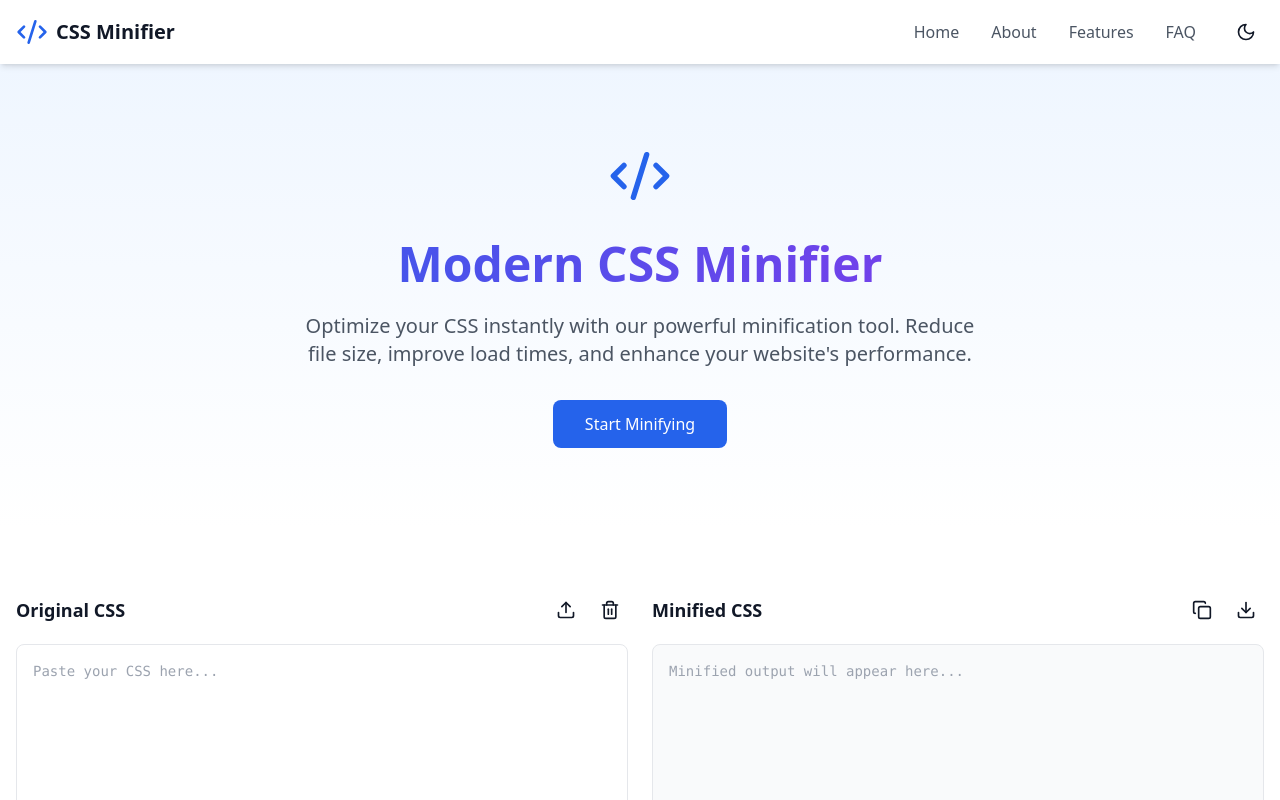
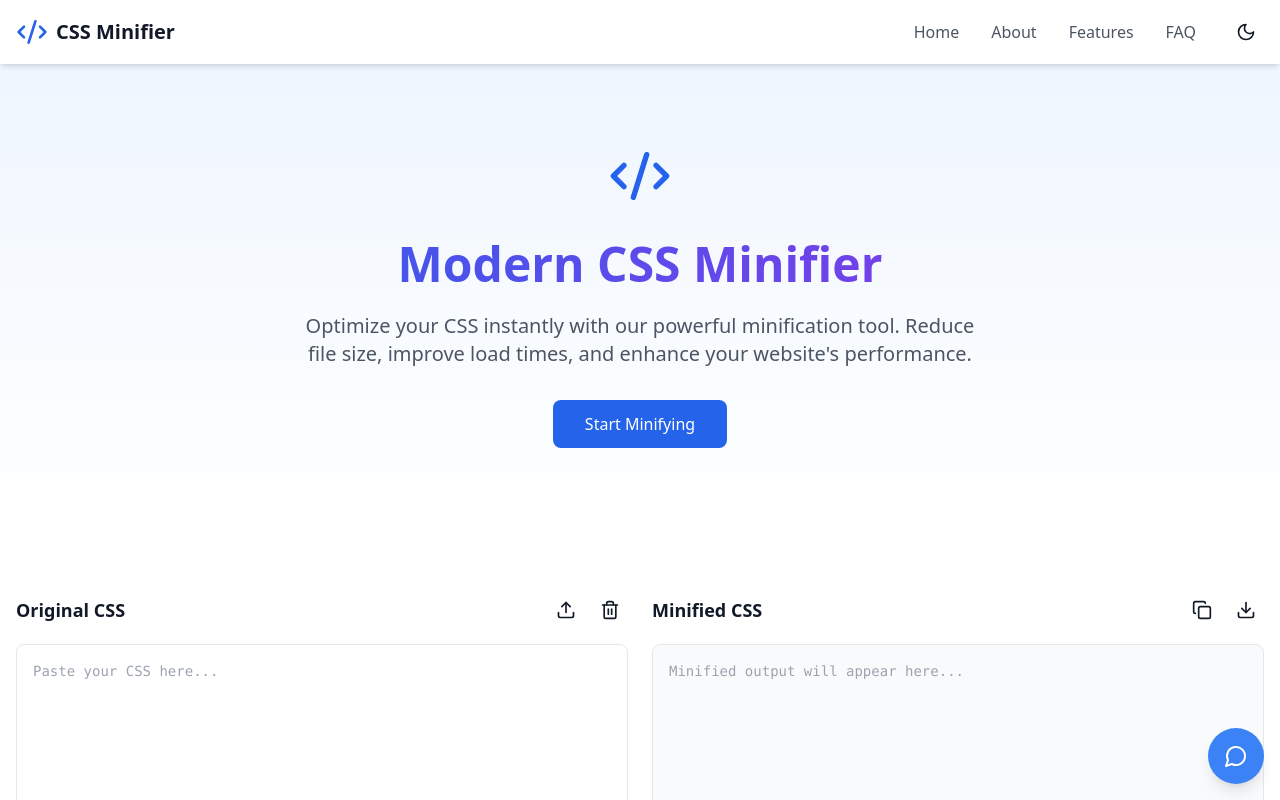
Before and after one commit to olddevai/supreme-css, a React (Vite) app: page / in a window 1280 px wide. Shown: the top 800 px of the page. Built offline with nearby package versions, Linux system fonts and the light colour scheme.

Commit message:
Update App.tsx

```diff
--- a/src/App.tsx
+++ b/src/App.tsx
@@ -1,5 +1,6 @@
 import { useState, useEffect } from 'react';
 import { Helmet } from 'react-helmet';
+import { MessageCircle } from 'lucide-react'; // Import the Telegram icon from lucide-react
 import Header from './components/Header';
 import Hero from './components/Hero';
 import MinifierPanel from './components/MinifierPanel';
@@ -25,7 +26,7 @@ function App() {
   return (
     <div className={`min-h-screen ${isDarkMode ? 'dark' : ''}`}>
       <Helmet>
-        {/* Primary Meta Tags */}
+        {/* Meta Tags */}
         <title>CSS Minifier - Optimize Your CSS for Better Performance</title>
         <meta
           name="description"
@@ -98,6 +99,17 @@ function App() {
           <p>© {new Date().getFullYear()} CSS Minifier. All rights reserved.</p>
         </footer>
       </div>
+
+      {/* Floating Telegram Button */}
+      <a
+        href="https://t.me/yourTelegramChannel"
+        target="_blank"
+        rel="noopener noreferrer"
+        className="fixed bottom-4 right-4 bg-blue-500 text-white rounded-full p-4 shadow-lg hover:bg-blue-600 transition-colors"
+        aria-label="Join our Telegram Channel"
+      >
+        <MessageCircle className="h-6 w-6" />
+      </a>
     </div>
   );
 }
```
